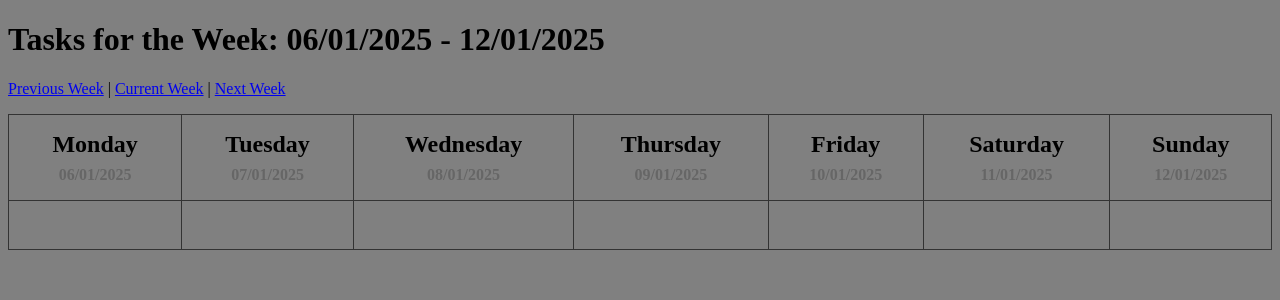
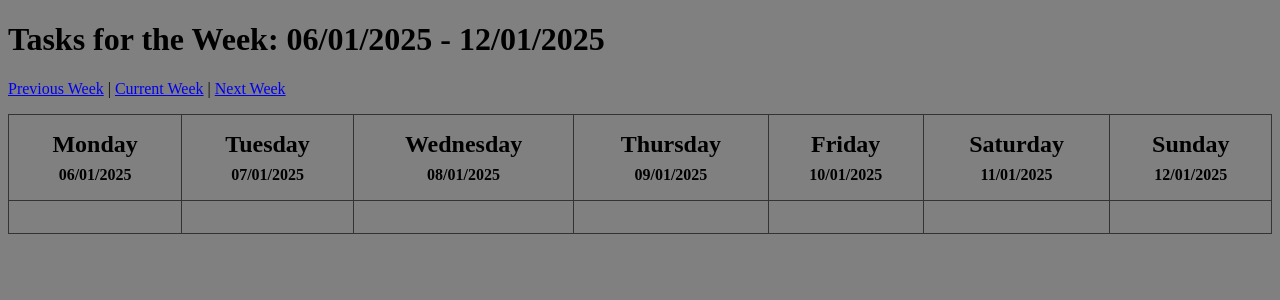
Before and after one commit to EddieC97/Task-Flow, a Django app: page /tasks/weeklyview/ in a window 1280 px wide. Shown: the part 70-370 px from the top of the page. Run offline with Django 5.2, Linux system fonts and the light colour scheme; data that the repository does not hold is empty.

Commit message:
style individual tasks better in weeklyview

```diff
--- a/main_app/static/css/tasks/weeklyview.css
+++ b/main_app/static/css/tasks/weeklyview.css
@@ -16,11 +16,24 @@ table {
 
 .date {
     font-size: 1.0rem;
-    color: #666;
+    color: black;
 }
 
 td {
     vertical-align: top;
+    text-align: left;
+}
+
+td ol {
+    padding-left: 0;
+    margin: 0;
+}
+
+td li {
+    margin: 0;
+    padding: 0.5rem 0;
+    font-size: 1.0rem;
+    color: #333;
 }
 
 td p {
```
